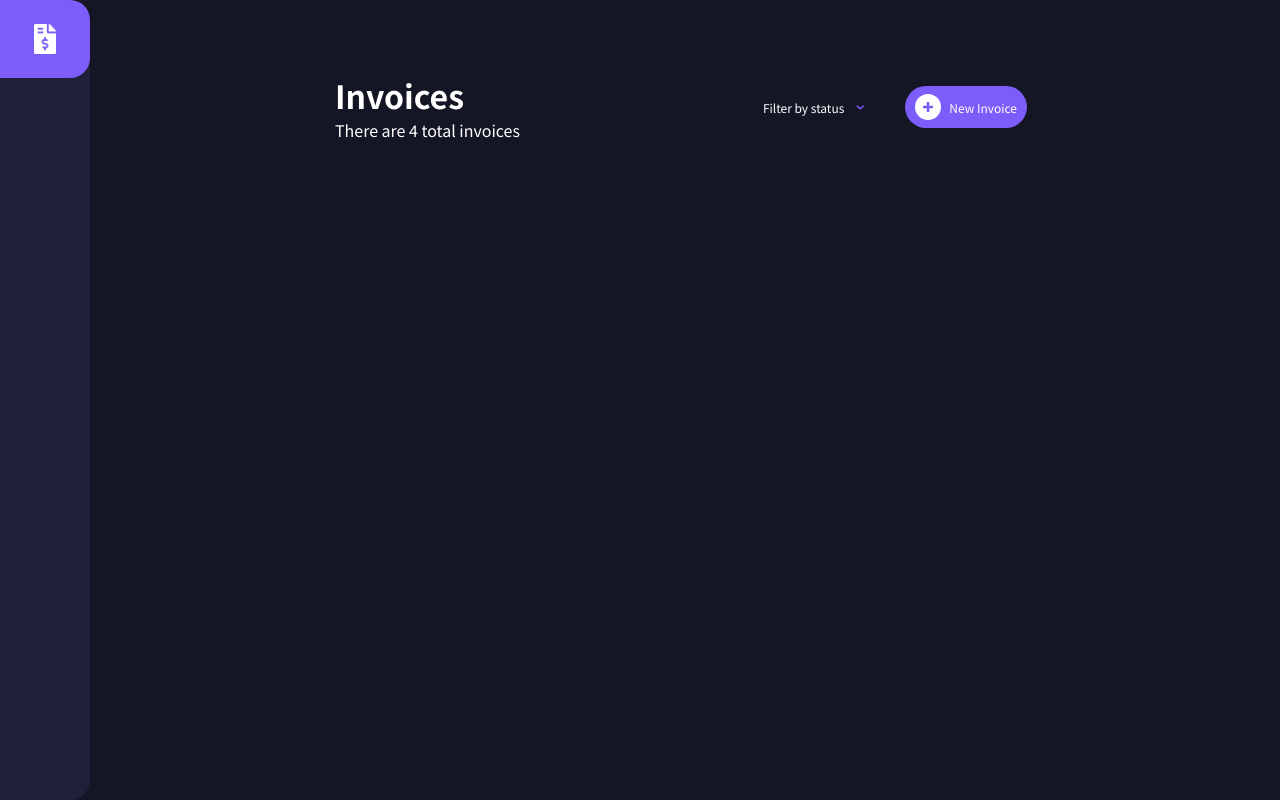
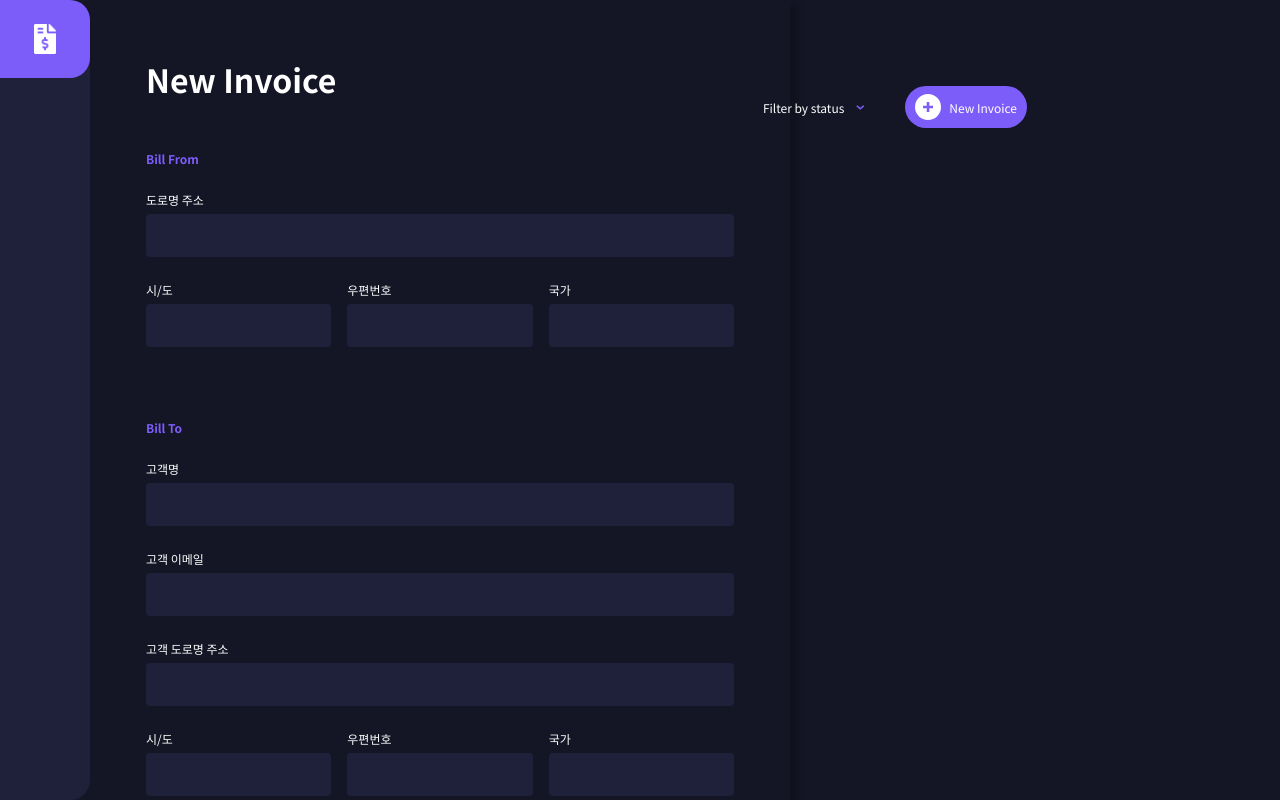
Before and after one commit to CHJMCMXCIII/vue-invoice-app, a Vue app: page / in a window 1280 px wide. Built offline with nearby package versions, Linux system fonts and the light colour scheme.

Commit message:
MarkUp and Styling Invoice Modal

```diff
--- a/src/App.vue
+++ b/src/App.vue
@@ -3,6 +3,7 @@
   <div class="app flex flex-column">
     <Navigation />
     <div class="app-content flex flex-column">
+        <InvoiceModal />
         <router-view />
     </div>
   </div>
@@ -12,9 +13,11 @@
 
 <script>
 import Navigation from "./components/Navigation"
+import InvoiceModal from "./components/InvoiceModal"
 export default {
   components: {
-    Navigation
+    Navigation,
+    InvoiceModal
   }
 }
 </script>
--- a/src/components/InvoiceModal.vue
+++ b/src/components/InvoiceModal.vue
@@ -4,15 +4,116 @@
         <h1>New Invoice</h1>
 
         <!-- Bill Form -->
-        <div class="bill-form flex flex-column">
+        <div class="bill-from flex flex-column">
             <h4>Bill From</h4>
             <div class="input flex flex-column">
-                <label for="billerStreetAddress">Street Address</label>
+                <label for="billerStreetAddress">도로명 주소</label>
                 <input id="billerStreetAddress" v-model="billerStreetAddress" required type="text">
             </div>
+            <div class="location-details flex">
+                <div class="input flex flex-column">
+                    <label for="billerCity">시&#47;도</label>
+                    <input id="billerCity" v-model="billerCity" required type="text">
+                </div>
+                <div class="input flex flex-column">
+                    <label for="billerZipCode">우편번호</label>
+                    <input id="billerZipCode" v-model="billerZipCode" required type="text">
+                </div>
+                <div class="input flex flex-column">
+                    <label for="billerCountry">국가</label>
+                    <input id="billerCountry" v-model="billerCountry" required type="text">
+                </div>
+            </div>
         </div>
-        <div class="location-details flex">
 
+        <!-- Bill To -->
+        <div class="bill-to flex flex-column">
+            <h4>Bill To</h4>
+            <div class="input flex flex-column">
+                <label for="clientName">고객명</label>
+                <input id="clientName" v-model="clientName" required type="text">
+            </div>
+            <div class="input flex flex-column">
+                <label for="clientEmail">고객 이메일</label>
+                <input id="clientEmail" v-model="clientEmail" required type="text">
+            </div>
+            <div class="input flex flex-column">
+                <label for="clientStreetAddress">고객 도로명 주소</label>
+                <input id="clientStreetAddress" v-model="clientStreetAddress" required type="text">
+            </div>
+            <div class="location-details flex">
+                <div class="input flex flex-column">
+                    <label for="clientCity">시&#47;도</label>
+                    <input id="clientCity" v-model="clientCity" required type="text">
+                </div>
+                <div class="input flex flex-column">
+                    <label for="clientZipCode">우편번호</label>
+                    <input id="clientZipCode" v-model="clientZipCode" required type="text">
+                </div>
+                <div class="input flex flex-column">
+                    <label for="clientCountry">국가</label>
+                    <input id="clientCountry" v-model="clientCountry" required type="text">
+                </div>
+            </div>
+        </div>
+
+        <!-- Invoice Work Details -->
+        <div class="invoice-work flex flex-column">
+            <div class="payment flex">
+                <div class="input flex flex-column">
+                    <label for="invoiceDate">청구서 일자</label>
+                    <input id="invoiceDate" v-model="invoiceDate" disabled type="text">
+                </div>
+                <div class="input flex flex-column">
+                    <label for="paymentDueDate">지불기한</label>
+                    <input id="paymentDueDate" v-model="paymentDueDate" disabled type="text">
+                </div>
+            </div>
+            <div class="input flex flex-column">
+                <label for="paymentTerms">결제 조건 &#40;청구서 발행일 기준&#41;</label>
+                <select id="paymentTerms" v-model="paymentTerms" required type="text">
+                    <option value="30">30일</option>\
+                    <option value="60">60일</option>
+                </select>
+            </div>
+            <div class="input flex flex-column">
+                <label for="productDescription">제품 설명</label>
+                <input id="productDescription" v-model="productDescription" required type="text">
+            </div>
+            <div class="work-items">
+                <h3>제품 목록</h3>
+                <table class="item-list">
+                    <tr class="table-heading flex">
+                        <th class="item-name">이름</th>
+                        <th class="qty">수량</th>
+                        <th class="price">가격</th>
+                        <th class="total">총합</th>
+                    </tr>
+                    <tr class="table-items flex" v-for="(item, index) in invoiceItemList" :key="index">
+                        <td class="item-name"><input type="text" v-model="item.itemName"></td>
+                        <td class="qty"><input type="text" v-model="item.qty"></td>
+                        <td class="price"><input type="text" v-model="item.price"></td>
+                        <td class="total flex">${{item.total = item.qty * item.price}}</td>
+                        <img @click="deleteInvoiceItem(item.id)" src="@/assets/icon-delete.svg" alt="상품 제거하기 아이콘">
+
+                    </tr>
+                </table>
+                <div @click="addNewInvoiceItem" class="flex button">
+                    <img src="@/assets/icon-plus.svg" alt="상품 추가하기 아이콘">
+                    상품 추가
+                </div>
+            </div>
+        </div>
+
+        <!-- Save/Exit -->
+        <div class="save flex">
+            <div class="left">
+                <button @click="closeInvoice" class="red">취소하기</button>
+            </div>
+            <div class="right flex">
+                <button @click="saveDraft" class="dark-purple">초안 저장하기</button>
+                <button @click="publishInvoice" class="purple">청구서 발행하기</button>
+            </div>
         </div>
     </form>
 </div>
@@ -48,6 +149,164 @@ export default {
 }
 </script>
 
-<style>
+<style lang="scss" scoped>
+    .invoice-wrap {
+        position: fixed;
+        top: 0;
+        left: 0;
+        background-color: transparent;
+        width: 100%;
+        height: 100%;
+        overflow-y: scroll;
+        @media(min-width: 900px) {
+            left: 5.625rem;
+        }
 
+        .invoice-content {
+            position: relative;
+            padding: 3.5rem;
+            max-width: 43.75rem;
+            width: 100%;
+            background-color: #141625;
+            color: #fff;
+            box-shadow: 0.625rem 0.25rem 0.375rem -0.0625rem rgba(0, 0, 0, 0.2), 0 0.125rem 0.25rem -0.0625rem rgba(0, 0, 0, 0.06);
+
+            h1 {
+                margin-bottom: 3rem;
+                color: #fff;
+            }
+
+            h3 {
+                margin-bottom: 1rem;
+                font-size: 18px;
+                color: #777f98;
+            }
+
+            h4 {
+                color: #7c5dfa;
+                font-size: 0.75rem;
+                margin-bottom: 1.5rem;
+            }
+
+            // Bill To / Bill From
+            .bill-to,
+            .bill-from {
+                margin-bottom: 3rem;
+
+                .location-details {
+                    gap: 1rem;
+                    div {
+                        flex: 1;
+                    }
+                }
+            }
+
+            // Invoice Work
+            .invoice-work {
+                .payment {
+                    gap: 1.5rem;
+                    div {
+                        flex: 1;
+                    }
+                }
+
+                .work-items {
+                    .item-list {
+                        width: 100%;
+
+                        // Item Table Styling
+                        .table-heading,
+                        .table-items {
+                            gap: 1rem;
+                            font-size: 0.75rem;
+
+                            .item-name {
+                                flex-basis: 50%;
+                            }
+
+                            .qty {
+                                flex-basis: 10%;
+                            }
+
+                            .price {
+                                flex-basis: 20%;
+                            }
+
+                            .total {
+                                flex-basis: 20%;
+                                align-self: center;
+                            }
+                        }
+
+                        .table-heading {
+                            margin-bottom: 1rem;
+
+                            th {
+                                text-align: left;
+                            }
+                        }
+
+                        .table-items {
+                            position: relative;
+                            margin-bottom: 1.5rem;
+
+                            img {
+                                position: absolute;
+                                top: 0.9375rem;
+                                right: 0;
+                                width: 0.75rem;
+                                height: 1rem;
+                            }
+                        }
+                    }
+
+                    .button {
+                        color: #fff;
+                        background-color: #252945;
+                        align-items: center;
+                        justify-content: center;
+                        width: 100%;
+
+                        img {
+                            margin-right: 4px;
+                        }
+                    }
+                }
+            }
+            .save {
+                margin-top: 60px;
+
+                div {
+                    flex: 1;
+                }
+
+                .right {
+                    justify-content: flex-end;
+                }
+            }
+        }
+
+        .input {
+            margin-bottom: 1.5rem;
+        }
+
+        label {
+            font-size: 0.75rem;
+            margin-bottom: 0.375rem;
+        }
+
+        input,
+        select {
+            width: 100%;
+            background-color: #1e2139;
+            color: #fff;
+            border-radius: 0.25rem;
+            padding: 0.75rem 0.25rem;
+            border: none;
+
+            &:focus {
+                outline: none;
+            }
+        }
+    }
 </style>
```
